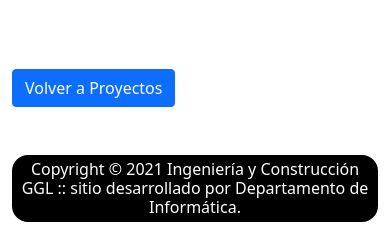
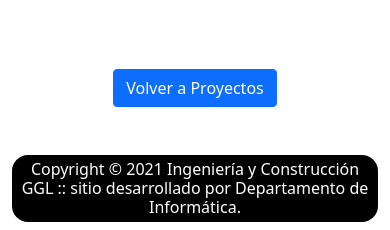
Before and after one commit to JoelSilvi/Joel, a plain HTML site: page proyectosIndustriales.html in a window 390 px wide. Shown: the part 2128-2358 px from the top of the page. Drawn offline with Linux system fonts and the light colour scheme.

Commit message:
Se ajusta botón volver a proyectos en todos los tamaños y categorías

```diff
--- a/proyectosIndustriales.html
+++ b/proyectosIndustriales.html
@@ -421,22 +421,13 @@
 
     <div class="row">
 
-        <div class="col-md-5">
-
-        </div>
-
-        <div class="col-md-3">
+        <div class="col-auto mx-auto col-sm-auto mx-auto col-md-auto mx-auto">
             <a href="Proyectos.html"><button type="button" class="btn btn-primary">Volver a Proyectos</button></a>
-        </div>
-
-        <div class="col-md-4">
-
         </div>
 
     </div>
 
 </div>
-
 
 <div class="container-md">
     <div class="row">
```
Also changed, not shown: proyectosEducacionales.html (+1 -9 lines), proyectosRetail.html (+1 -9 lines).
